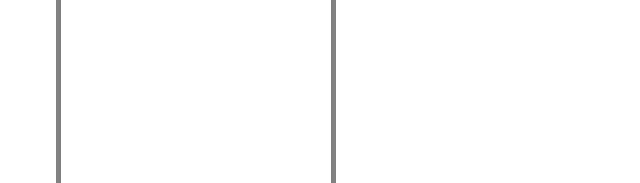
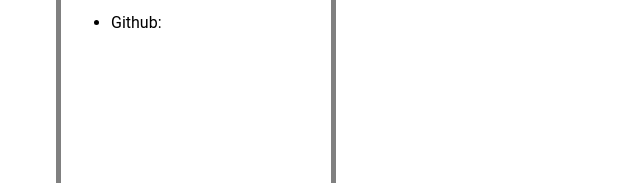
Before and after one commit to amber-tamara/portfolio_-design, a plain HTML site: page index.html in a window 1280 px wide. Shown: the part 530-713 px from the top of the page, 0-640 px from the left. Drawn offline with Linux system fonts and the light colour scheme.

Commit message:
Changing layout of portfolio

```diff
--- a/index.html
+++ b/index.html
@@ -21,6 +21,10 @@
                   <p><span>Email:</span>
                 <span>ambertjansen@gmail.com</span></p>
               </li>
+              <li>
+                  <p><span>Github:</span>
+                <span></span></p>
+              </li>
           </ul>
         </div>
       </div>
```
